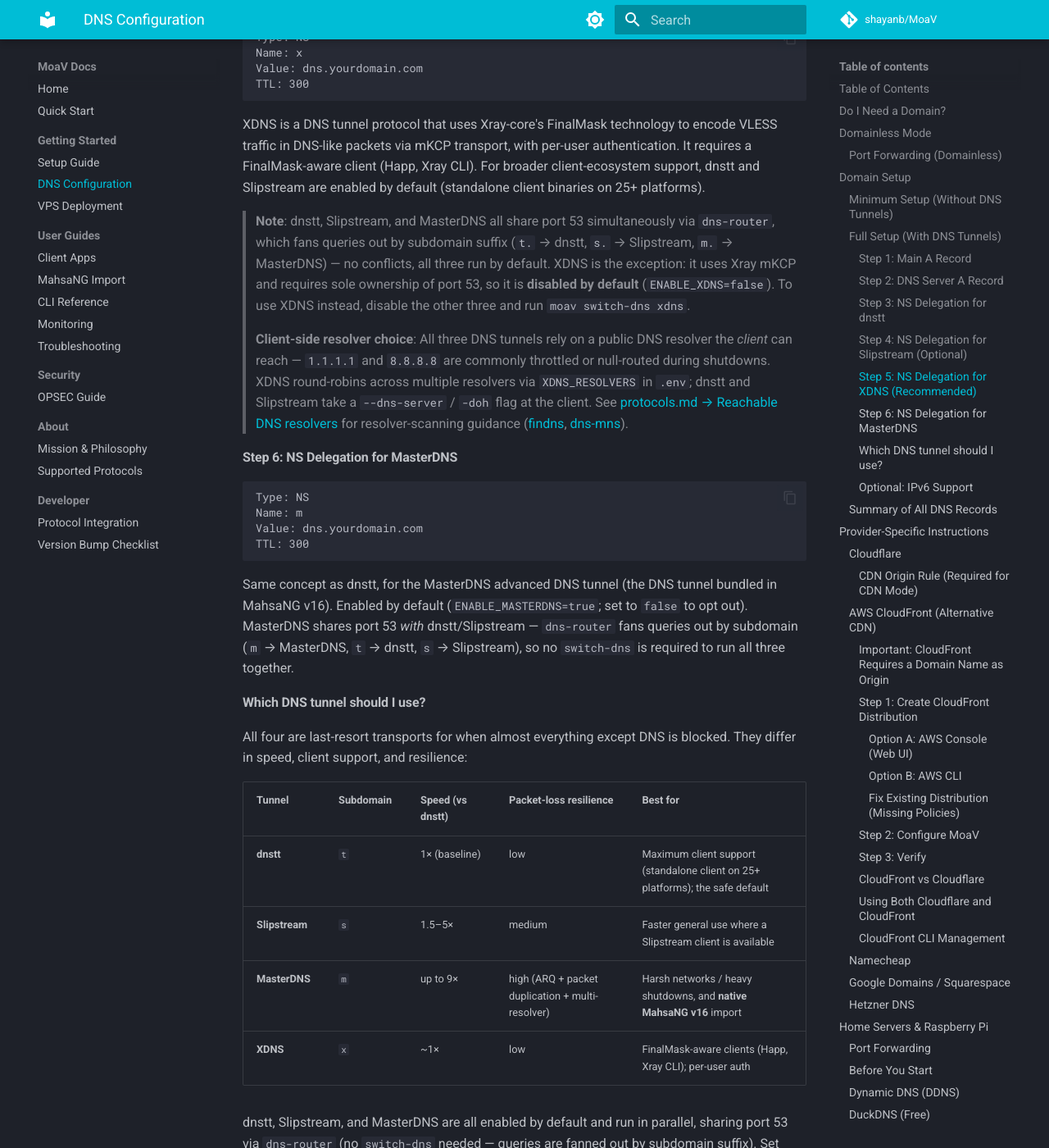
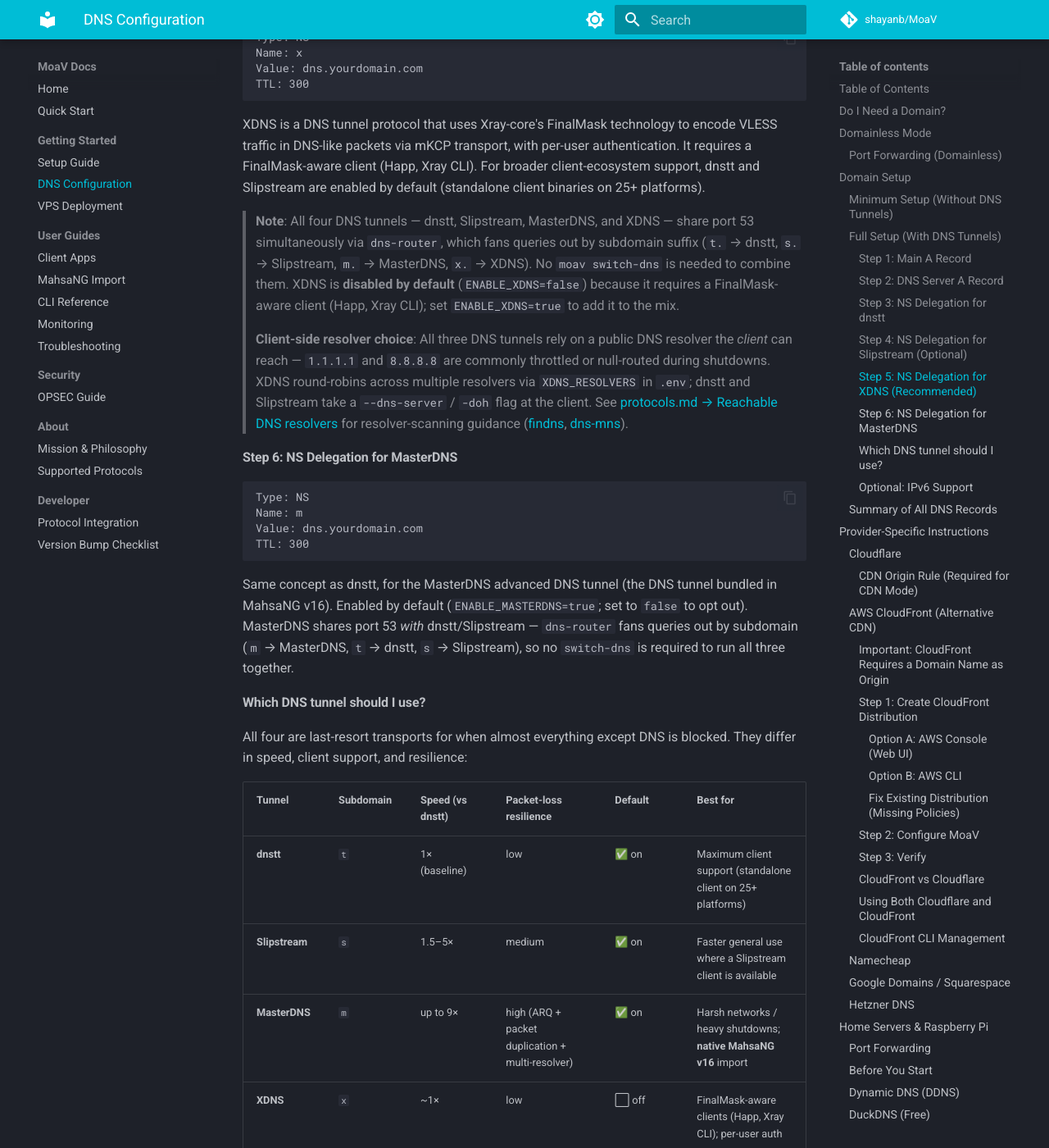
Before and after one commit to MotherofallVPNs/moav-site, an MkDocs documentation site: the page built from docs/DNS.md, in a window 1280 px wide and 1400 px high, scrolled down 4500 px. Shown: the whole window at 82% size. Built offline with MkDocs 1.6.1 and Material for MkDocs 9.7.7, drawn with Linux system fonts in a browser that asks for light colours; comment, search, counter and statistics services are not loaded.

Commit message:
feat: dns-router routes XDNS by suffix — all 4 DNS tunnels on port 53
Implements shayanb/MoaV#99. XDNS (VLESS+mKCP+FinalMask via Xray) now
runs behind dns-router alongside dnstt, Slipstream, and MasterDNS.
All four DNS tunnels can share a single public UDP 53 simultaneously —
queries are fanned out by subdomain suffix (t→dnstt, s→slipstream,
m→masterdns, x→xdns). No moav switch-dns needed to combine them.

Changes:
- dns-router/main.go: add XDNS route block (ENABLE_XDNS, XDNS_DOMAIN,
  XDNS_BACKEND=xray:5355); update graceful-exit log line
- scripts/dns-router-entrypoint.sh: add ENABLE_XDNS validation + logging
- docker-compose.yml: add XDNS_DOMAIN/ENABLE_XDNS/XDNS_BACKEND to
  dns-router env; change xray PORT_XDNS default 53→5356 (dns-router
  now owns port 53)
- moav.sh: xdns port_group xray→dns-router; xdns profile xhttp→dnstunnel;
  add masterdns to DNS_TUNNELS registry; collapse port-assignment to
  single dns-router case (PORT_DNS=53, PORT_XDNS=5356); remove XDNS vs
  dnstt/Slipstream mutual-exclusion check; update switch-dns help text
  and doctor crash-loop message
- .env.example: update PORT_XDNS comment (5353→5356), remove mutual-
  exclusion note, add coexistence note to ENABLE_XDNS comment
- dns-router/main_test.go: expand all tests to cover 4-tunnel config;
  TestBuildRoutes validates XDNS-off=3 routes, all-on=4 routes
- docs/DNS.md: update Note to reflect all-four coexistence; add Default
  column to tunnel comparison table
- docs/protocols.md: update XDNS and MasterDNS notes for new topology

Refs: shayanb/MoaV#99

```diff
--- a/docs/DNS.md
+++ b/docs/DNS.md
@@ -164,7 +164,7 @@
 
 XDNS is a DNS tunnel protocol that uses Xray-core's FinalMask technology to encode VLESS traffic in DNS-like packets via mKCP transport, with per-user authentication. It requires a FinalMask-aware client (Happ, Xray CLI). For broader client-ecosystem support, dnstt and Slipstream are enabled by default (standalone client binaries on 25+ platforms).
 
-> **Note**: dnstt, Slipstream, and MasterDNS all share port 53 simultaneously via `dns-router`, which fans queries out by subdomain suffix (`t.` → dnstt, `s.` → Slipstream, `m.` → MasterDNS) — no conflicts, all three run by default. XDNS is the exception: it uses Xray mKCP and requires sole ownership of port 53, so it is **disabled by default** (`ENABLE_XDNS=false`). To use XDNS instead, disable the other three and run `moav switch-dns xdns`.
+> **Note**: All four DNS tunnels — dnstt, Slipstream, MasterDNS, and XDNS — share port 53 simultaneously via `dns-router`, which fans queries out by subdomain suffix (`t.` → dnstt, `s.` → Slipstream, `m.` → MasterDNS, `x.` → XDNS). No `moav switch-dns` is needed to combine them. XDNS is **disabled by default** (`ENABLE_XDNS=false`) because it requires a FinalMask-aware client (Happ, Xray CLI); set `ENABLE_XDNS=true` to add it to the mix.
 
 > **Client-side resolver choice**: All three DNS tunnels rely on a public DNS resolver the *client* can reach — `1.1.1.1` and `8.8.8.8` are commonly throttled or null-routed during shutdowns. XDNS round-robins across multiple resolvers via `XDNS_RESOLVERS` in `.env`; dnstt and Slipstream take a `--dns-server` / `-doh` flag at the client. See [protocols.md → Reachable DNS resolvers](protocols.md#reachable-dns-resolvers) for resolver-scanning guidance ([findns](https://github.com/SamNet-dev/findns), [dns-mns](https://gitlab.com/E-Gurl/dns-mns)).
 
@@ -188,12 +188,12 @@
 All four are last-resort transports for when almost everything except DNS is
 blocked. They differ in speed, client support, and resilience:
 
-| Tunnel | Subdomain | Speed (vs dnstt) | Packet-loss resilience | Best for |
-|--------|-----------|------------------|------------------------|----------|
-| **dnstt** | `t` | 1× (baseline) | low | Maximum client support (standalone client on 25+ platforms); the safe default |
-| **Slipstream** | `s` | 1.5–5× | medium | Faster general use where a Slipstream client is available |
-| **MasterDNS** | `m` | up to 9× | high (ARQ + packet duplication + multi-resolver) | Harsh networks / heavy shutdowns, and **native MahsaNG v16** import |
-| **XDNS** | `x` | ~1× | low | FinalMask-aware clients (Happ, Xray CLI); per-user auth |
+| Tunnel | Subdomain | Speed (vs dnstt) | Packet-loss resilience | Default | Best for |
+|--------|-----------|------------------|------------------------|---------|----------|
+| **dnstt** | `t` | 1× (baseline) | low | ✅ on | Maximum client support (standalone client on 25+ platforms) |
+| **Slipstream** | `s` | 1.5–5× | medium | ✅ on | Faster general use where a Slipstream client is available |
+| **MasterDNS** | `m` | up to 9× | high (ARQ + packet duplication + multi-resolver) | ✅ on | Harsh networks / heavy shutdowns; **native MahsaNG v16** import |
+| **XDNS** | `x` | ~1× | low | ⬜ off | FinalMask-aware clients (Happ, Xray CLI); per-user auth |
 
 dnstt, Slipstream, and MasterDNS are all enabled by default and run in
 parallel, sharing port 53 via `dns-router` (no `switch-dns` needed — queries
```
Also changed, not shown: docs/protocols.md (+4 -4 lines).
